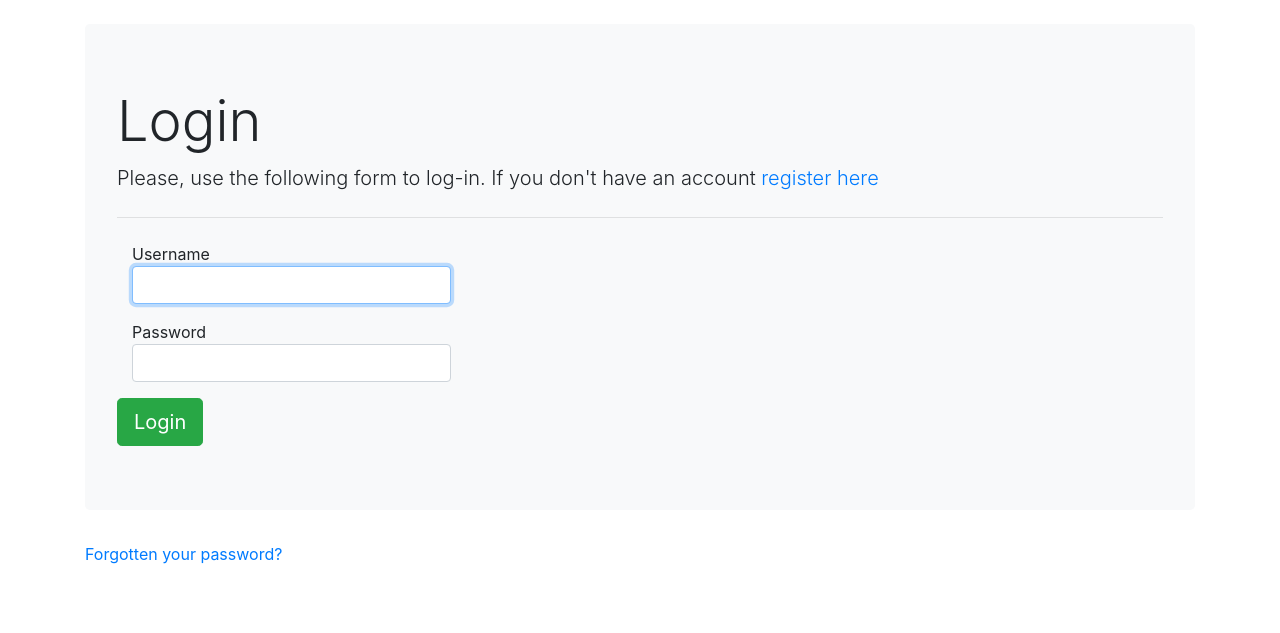
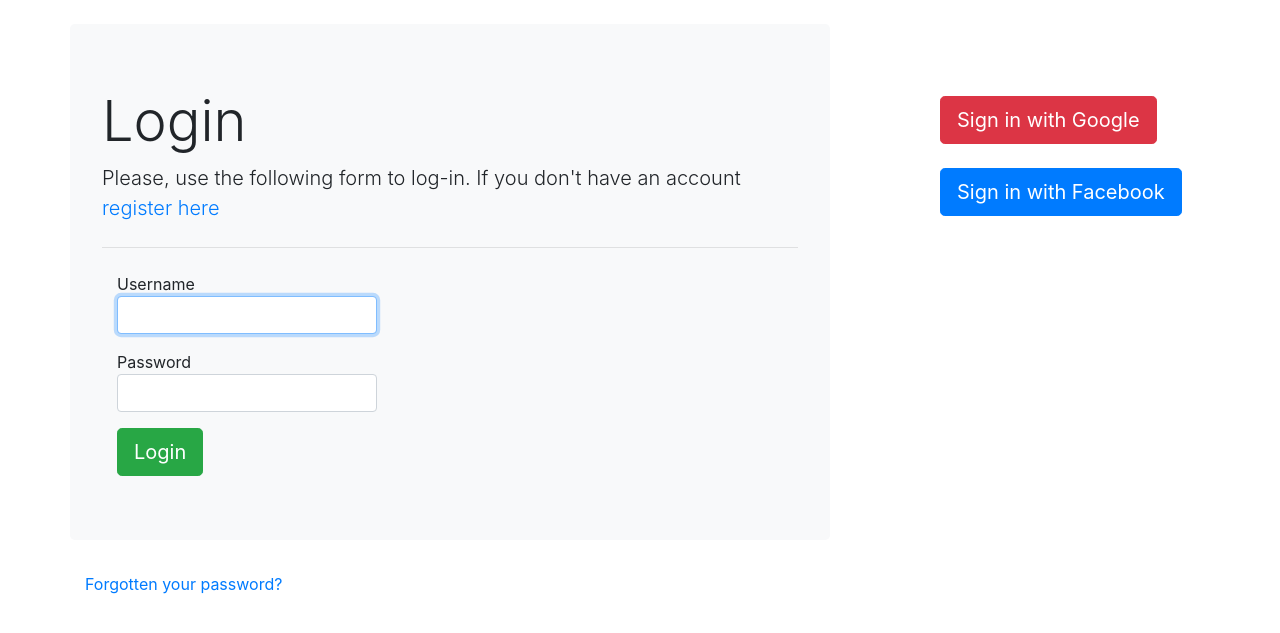
Before and after one commit to arpangodiyal/Bookmarks, a Django app: page /login in a window 1280 px wide. Shown: the part 56-689 px from the top of the page. Run offline with Django 3.2, Linux system fonts and the light colour scheme; some libraries are stand-ins or nearby versions.

Commit message:
Messages and Google authentication

```diff
--- a/account/templates/login.html
+++ b/account/templates/login.html
@@ -8,13 +8,14 @@
 
 {% block content %}
     <div class="container">
-        <div class="jumbotron bg-light">
+        <div class="row">
+            <div class="jumbotron bg-light col-8">
                 <h1 class="display-4">Login</h1>
                 <p class="lead">Please, use the following form to log-in. If you don't have an
                     account <a href="{% url "register" %}">register here</a>
                 </p>
                 <hr class="my-4">
-            <form action="" method="POST">
+                <form action="" method="POST" class="col-5">
                     {% for error in form.non_field_errors %}
                         <div class="alert alert-danger">
                             <strong>{{ error|escape }}</strong>
@@ -22,7 +23,7 @@
                     {% endfor %}
 
                     {% for field in form %}
-                    <div class="form-group col-4">
+                        <div class="form-group">
                             {{field.label}}
                             {% render_field field class+="form-control" %}
                         </div>
@@ -38,6 +39,16 @@
                     <input class="btn btn-success btn-lg" type="submit" value="Login"></input>
                 </form>
             </div>
+            <div class="offset-1 col">
+                <br> <br> <br>
+                <a href="{% url 'social:begin' 'google-oauth2' %}">
+                    <button class="btn btn-lg btn-danger">Sign in with Google</button>
+                </a> <br> <br>
+                <a href="{% url 'social:begin' 'facebook'%}">
+                    <button class="btn btn-lg btn-primary">Sign in with Facebook</button>
+                </a>
+            </div>
+        </div>
         <p><a href="{% url 'password_reset' %}">Forgotten your password?</a></p>
     </div>
 {% endblock %}
--- a/bookmarks/urls.py
+++ b/bookmarks/urls.py
@@ -18,5 +18,6 @@ from django.urls import path, include
 
 urlpatterns = [
     path('admin/', admin.site.urls),
-    path('', include('account.urls'))
+    path('', include('account.urls')),
+    path('social-auth', include('social_django.urls', namespace='social'))
 ]
```
Also changed, not shown: account/views.py (+17 -13 lines), bookmarks/settings.py (+25 -1 lines), db.sqlite3. Lines whose indentation alone changed are shown as unchanged.
